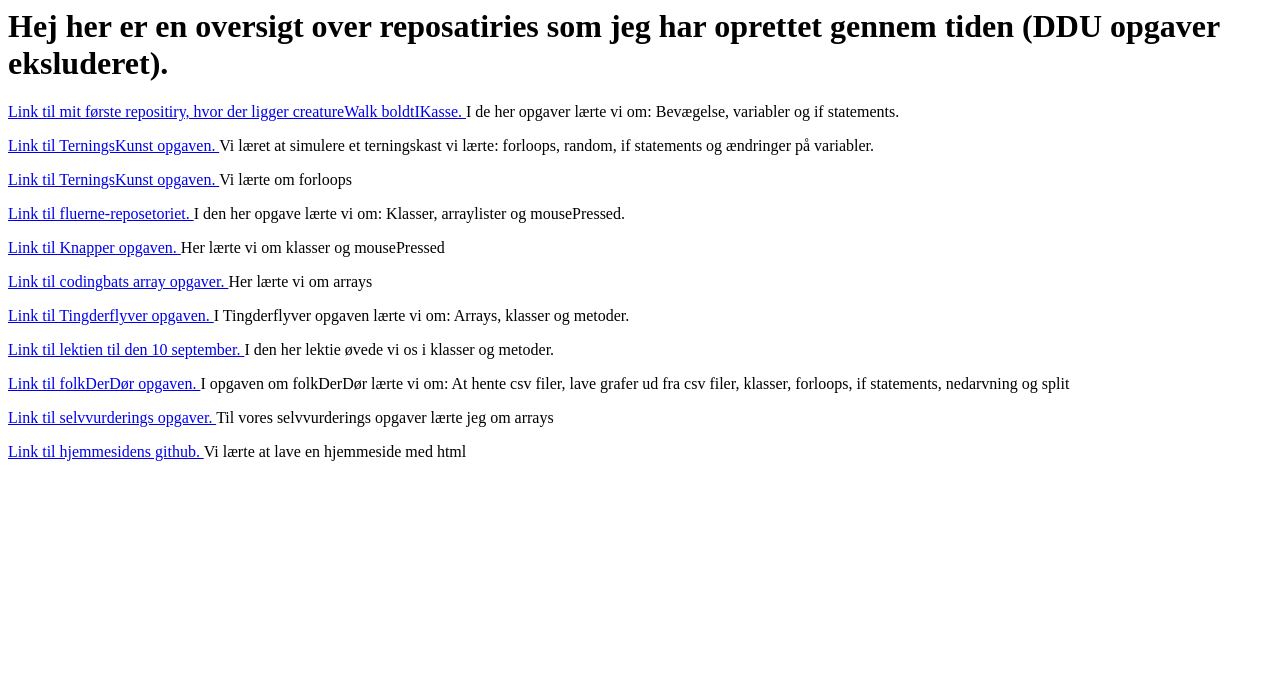
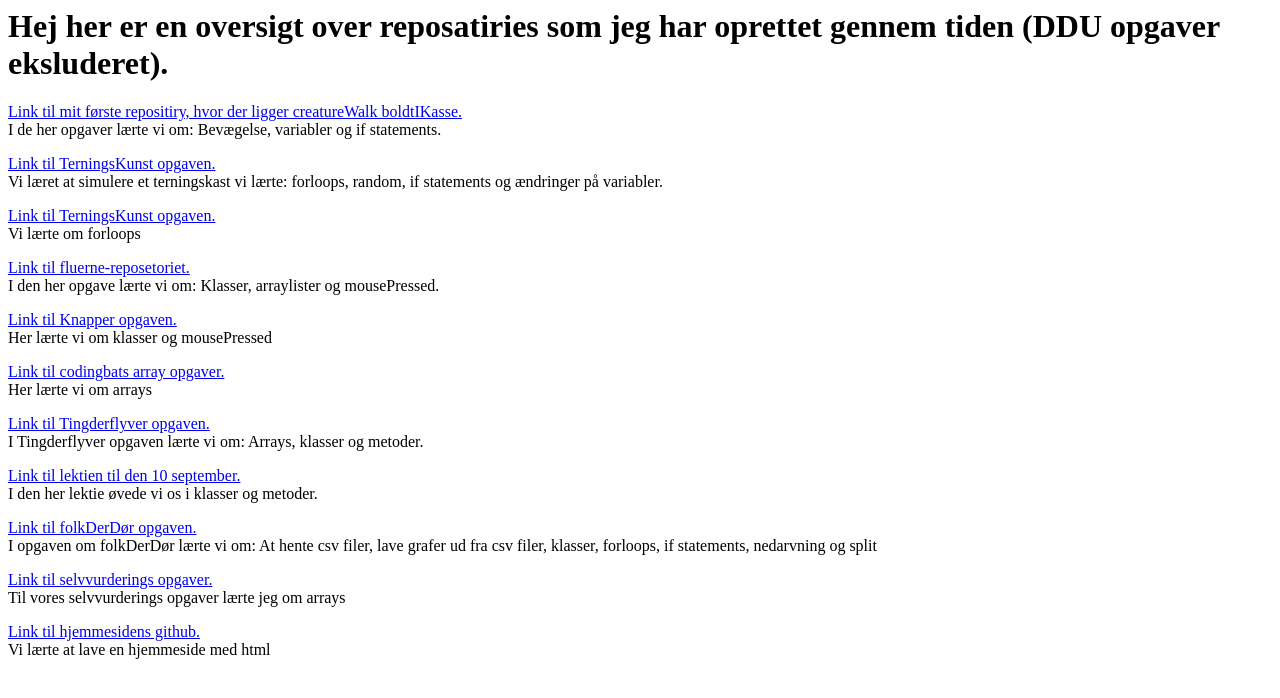
Before and after one commit to Beckudrup/Beckudrup.github.io, a plain HTML site: page index.html in a window 1280 px wide. Drawn offline with Linux system fonts and the light colour scheme.

Commit message:
Update index.html

```diff
--- a/index.html
+++ b/index.html
@@ -3,47 +3,47 @@
 
 
   <p>
-    <a href="https://github.com/Beckudrup/Programering-2nd-g"> Link til mit første repositiry, hvor der ligger creatureWalk boldtIKasse.  </a>
+    <a href="https://github.com/Beckudrup/Programering-2nd-g"> Link til mit første repositiry, hvor der ligger creatureWalk boldtIKasse.  </a><br>
   I de her opgaver lærte vi om: Bevægelse, variabler og if statements.
   </p>
   <p>
-    <a href="https://github.com/Beckudrup/TerningsKunst"> Link til TerningsKunst opgaven.  </a>
+    <a href="https://github.com/Beckudrup/TerningsKunst"> Link til TerningsKunst opgaven.  </a><br>
   Vi læret at simulere et terningskast vi lærte: forloops, random, if statements og ændringer på variabler.
   </p>
     <p>
-   <a href="https://github.com/Beckudrup/Firkants_Kunst"> Link til TerningsKunst opgaven.  </a>
+   <a href="https://github.com/Beckudrup/Firkants_Kunst"> Link til TerningsKunst opgaven.  </a><br>
   Vi lærte om forloops
   </p>
   <p>
-    <a href="https://github.com/Beckudrup/SejFlueOpgave"> Link til fluerne-reposetoriet.  </a>
+    <a href="https://github.com/Beckudrup/SejFlueOpgave"> Link til fluerne-reposetoriet.  </a> <br>
   I den her opgave lærte vi om: Klasser, arraylister og mousePressed.
   </p>
       <p>
-    <a href="https://github.com/Beckudrup/Knapper/blob/master/Knapper.pde"> Link til Knapper opgaven.  </a>
+    <a href="https://github.com/Beckudrup/Knapper/blob/master/Knapper.pde"> Link til Knapper opgaven.  </a> <br>
   Her lærte vi om klasser og mousePressed
   </p>
         <p>
-   <a href="https://github.com/Beckudrup/Array-ting-haha"> Link til codingbats array opgaver.  </a>
+   <a href="https://github.com/Beckudrup/Array-ting-haha"> Link til codingbats array opgaver.  </a> <br>
   Her lærte vi om arrays
   </p>
   <p>
-   <a href="https://github.com/Beckudrup/TingderflyverVersionTo"> Link til Tingderflyver opgaven.  </a>
+   <a href="https://github.com/Beckudrup/TingderflyverVersionTo"> Link til Tingderflyver opgaven.  </a> <br>
   I Tingderflyver opgaven lærte vi om: Arrays, klasser og metoder.
 </p>
   <p>
-   <a href="https://github.com/Beckudrup/Opgave-3-10-september"> Link til lektien til den 10 september.  </a>
+   <a href="https://github.com/Beckudrup/Opgave-3-10-september"> Link til lektien til den 10 september.  </a><br>
   I den her lektie øvede vi os i klasser og metoder.
   </p>
   <p>
-   <a href="https://github.com/Beckudrup/Folk_der_doer_Version_2"> Link til folkDerDør opgaven.  </a>
+   <a href="https://github.com/Beckudrup/Folk_der_doer_Version_2"> Link til folkDerDør opgaven.  </a><br>
   I opgaven om folkDerDør lærte vi om: At hente csv filer, lave grafer ud fra csv filer, klasser, forloops, if statements, nedarvning og split
   </p>
   <p>
-   <a href="https://github.com/Beckudrup/SELVVURDERING-TR-NINGSOPGAVER"> Link til selvvurderings opgaver.  </a>
+   <a href="https://github.com/Beckudrup/SELVVURDERING-TR-NINGSOPGAVER"> Link til selvvurderings opgaver.  </a><br>
   Til vores selvvurderings opgaver lærte jeg om arrays
   </p>
   <p>
-  <a href="https://github.com/Beckudrup/Beckudrup.github.io"> Link til hjemmesidens github.  </a>
+  <a href="https://github.com/Beckudrup/Beckudrup.github.io"> Link til hjemmesidens github.  </a> <br>
   Vi lærte at lave en hjemmeside med html
   </p>
 </html>
```
